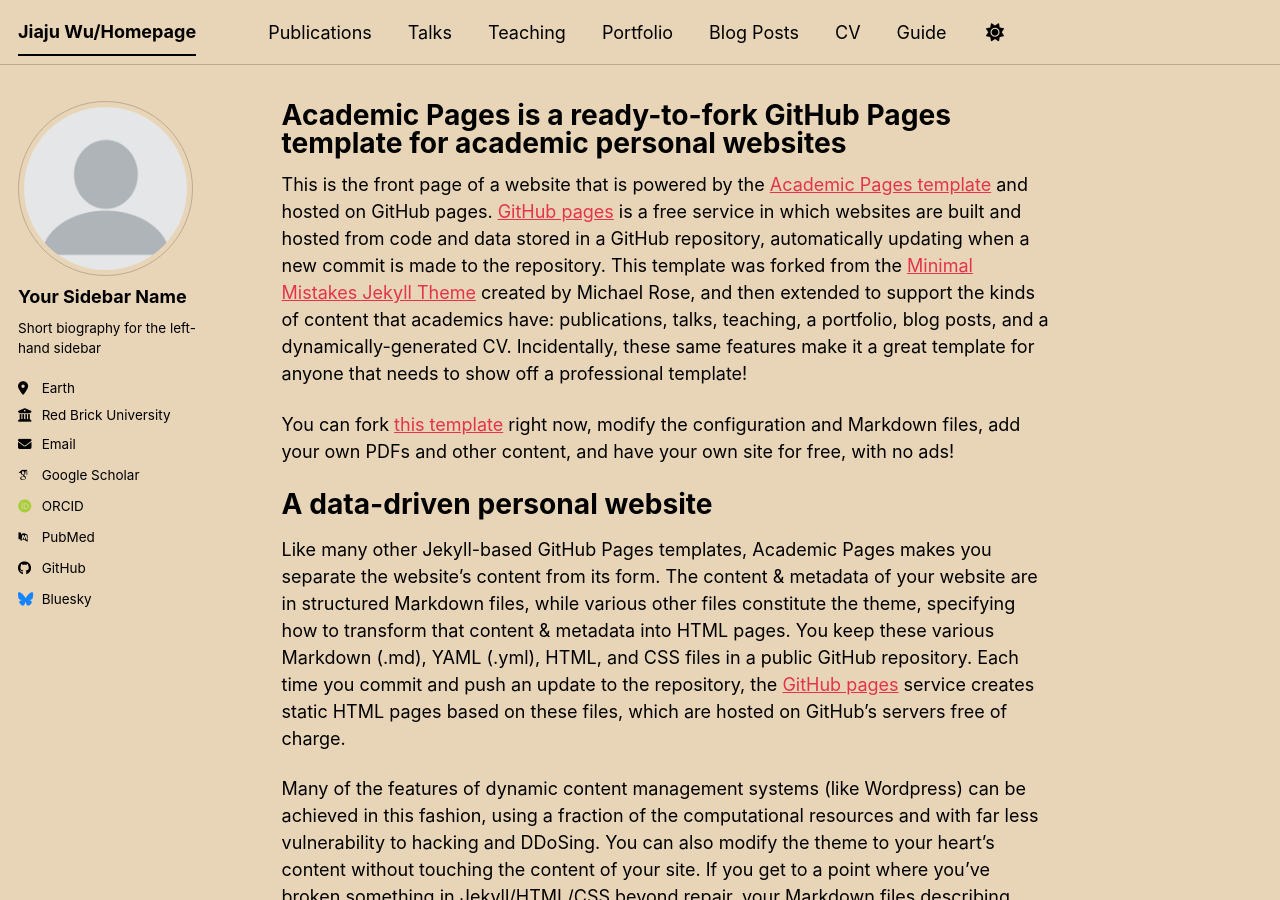
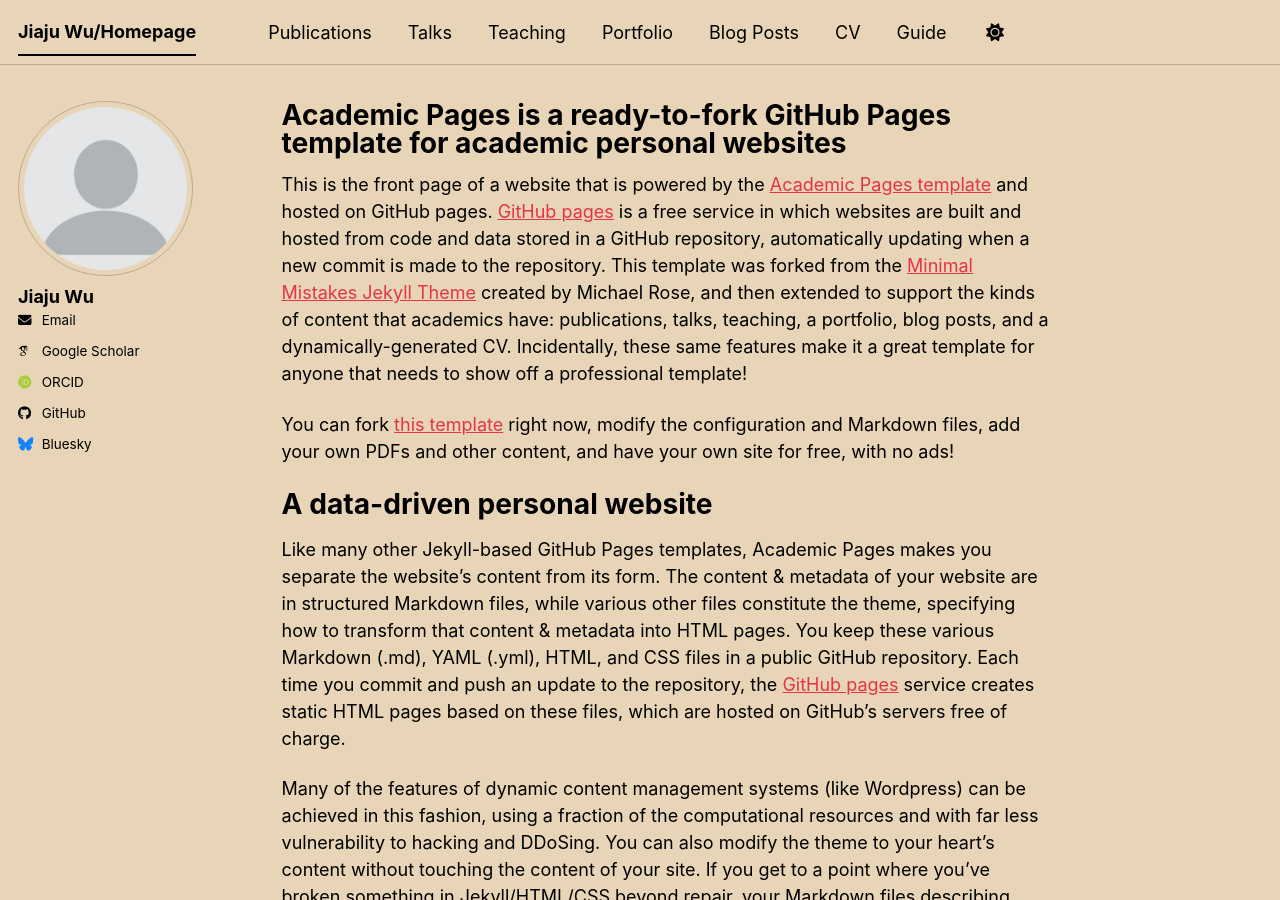
Before and after one commit to spark6464/spark6464.github.io, a Jekyll site: the page built from _pages/about.md, in a window 1280 px wide and 900 px high. Built offline with Jekyll 4.4.1, drawn with Linux system fonts in a browser that asks for light colours; some web fonts are replaced; a script bundle is joined from its source files by our own code; library files that are not in the unit come from our copies.

Commit message:
Update _config.yml

```diff
--- a/_config.yml
+++ b/_config.yml
@@ -24,27 +24,27 @@
 author:
   # Biographic information
   avatar           : "profile.png"
-  name             : "Your Sidebar Name"
-  pronouns         : # example: "she/her"
-  bio              : "Short biography for the left-hand sidebar"
-  location         : "Earth"
-  employer         : "Red Brick University"
-  uri              : # URL
-  email            : "none@example.org"
+  name             : "Jiaju Wu"
+  # pronouns         : # example: "she/her"
+  # bio              : "Short biography for the left-hand sidebar"
+  # location         : "Earth"
+  # employer         : "Red Brick University"
+  # uri              : # URL
+  email            : "2216563972@qq.com"
 
   # Academic websites
-  academia         : # URL
-  arxiv            : # URL - Update with the correct link to your profile
-  googlescholar    : "https://scholar.google.com/citations?user=PS_CX0AAAAAJ"
-  inspire-hep      : # URL
-  impactstory      : # URL
-  orcid            : "https://orcid.org/yourorcidurl"
-  semantic         : # URL
-  ssrn             : # URL
-  pubmed           : "https://www.ncbi.nlm.nih.gov/pubmed/?term=john+snow"
-  researchgate     : # URL
-  scopus           : # URL
-  zotero           : # URL
+  # academia         : # URL
+  # arxiv            : # URL - Update with the correct link to your profile
+  googlescholar    : "https://scholar.google.com/citations?hl=zh-CN&user=R6mvo9EAAAAJ"
+  # inspire-hep      : # URL
+  # impactstory      : # URL
+  orcid            : "https://orcid.org/0009-0001-0990-3498"
+  # semantic         : # URL
+  # ssrn             : # URL
+  # pubmed           : "https://www.ncbi.nlm.nih.gov/pubmed/?term=john+snow"
+  # researchgate     : # URL
+  # scopus           : # URL
+  # zotero           : # URL
 
 
   # Repositories and software development
```
